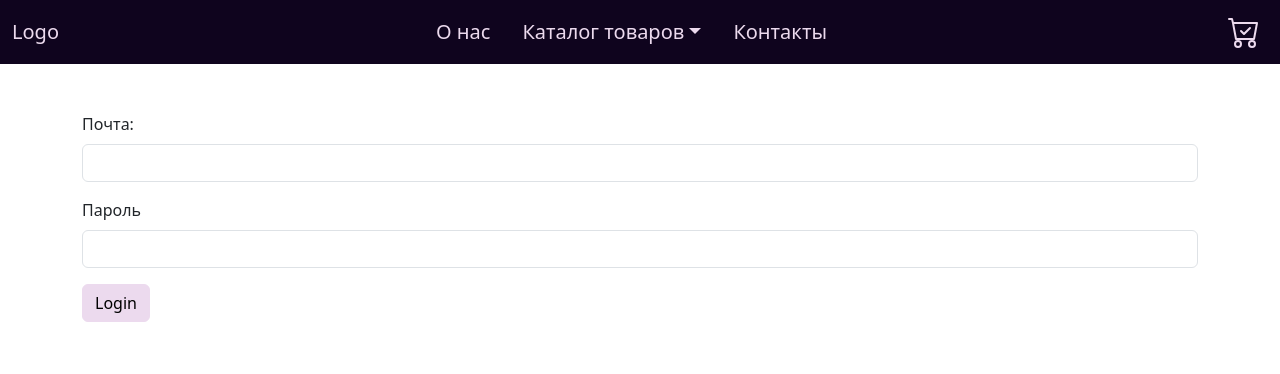
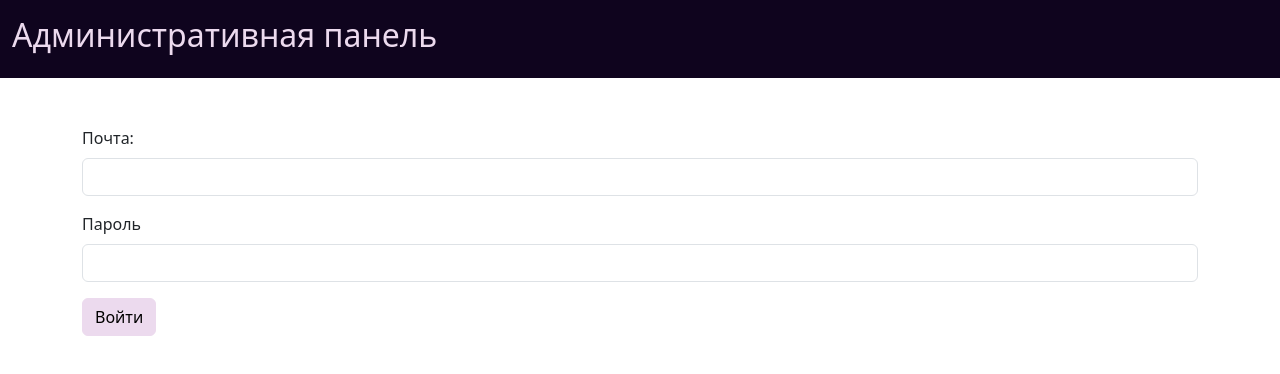
Before and after one commit to blank-evgeniy/nail-polish-store, a React (Vite) app: page /#/admin in a window 1280 px wide. Shown: the top 374 px of the page. Built offline with nearby package versions, Linux system fonts and the light colour scheme; no server answers; the database is empty.

Commit message:
Added header for admin page

```diff
--- /dev/null
+++ b/src/components/admin/AdminHeader.tsx
@@ -0,0 +1,11 @@
+const AdminHeader = () => {
+    return (
+        <header>
+            <div className="container-fluid bg-secondary py-3">
+                <h1 className="text-primary fs-2">Административная панель</h1>
+            </div>
+        </header>
+    );
+};
+
+export default AdminHeader;
--- a/src/components/admin/EditItem.tsx
+++ b/src/components/admin/EditItem.tsx
@@ -24,8 +24,6 @@ const EditItem: React.FC<EditItemProps> = ({ item }) => {
             return;
         }
 
-        setInputError(null);
-
         const newItem = {
             ...item,
             price: parseInt(inputPrice.current.value, 10),
@@ -33,6 +31,7 @@ const EditItem: React.FC<EditItemProps> = ({ item }) => {
         };
 
         pushProduct(newItem);
+        setInputError(null);
         setIsDeleted(false);
     };
 
@@ -114,14 +113,12 @@ const EditItem: React.FC<EditItemProps> = ({ item }) => {
                     <div className="d-grid gap-2 d-md-flex justify-content-md-end">
                         <button
                             className="btn btn-primary me-md-2"
-                            type="button"
                             onClick={handleUpdate}
                         >
-                            Обновить
+                            {isDeleted ? 'Восстановить' : 'Обновить'}
                         </button>
                         <button
                             className="btn btn-primary"
-                            type="button"
                             onClick={handleDelete}
                             disabled={isDeleted}
                         >
--- a/src/components/LoginForm.tsx
+++ b/src/components/admin/LoginForm.tsx
@@ -1,6 +1,6 @@
 import React, { useEffect, useRef } from 'react';
-import { useAuth } from '../hooks/useAuth';
-import { UserType } from '../store/reducers/authSlice';
+import { useAuth } from '../../hooks/useAuth';
+import { UserType } from '../../store/reducers/authSlice';
 
 const LoginForm = () => {
     const { login } = useAuth();
@@ -52,7 +52,7 @@ const LoginForm = () => {
                     />
                 </div>
                 <button type="submit" className="btn btn-primary">
-                    Login
+                    Войти
                 </button>
             </form>
         </div>
--- a/src/pages/AdminPage.tsx
+++ b/src/pages/AdminPage.tsx
@@ -1,14 +1,18 @@
+import AdminHeader from '../components/admin/AdminHeader';
 import EditPanel from '../components/admin/EditPanel';
 import FileInput from '../components/admin/FileInput';
-import LoginForm from '../components/LoginForm';
+import LoginForm from '../components/admin/LoginForm';
 import { useAppSelector } from '../hooks/redux';
 
 const AdminPage = () => {
     const { user } = useAppSelector((state) => state.auth);
 
-    if (!user) return <LoginForm />;
+    return (
+        <>
+            <AdminHeader />
 
-    return (
+            <main>
+                {user ? (
                     <div className="container-fluid mt-5">
                         <h4>Отправить файл с данными</h4>
                         <FileInput />
@@ -16,6 +20,11 @@ const AdminPage = () => {
                         <h4 className="mt-5">Отредактировать данные</h4>
                         <EditPanel />
                     </div>
+                ) : (
+                    <LoginForm />
+                )}
+            </main>
+        </>
     );
 };
 
```
Also changed, not shown: src/AppRouter.tsx (+4 -4 lines). Lines whose indentation alone changed are shown as unchanged.
